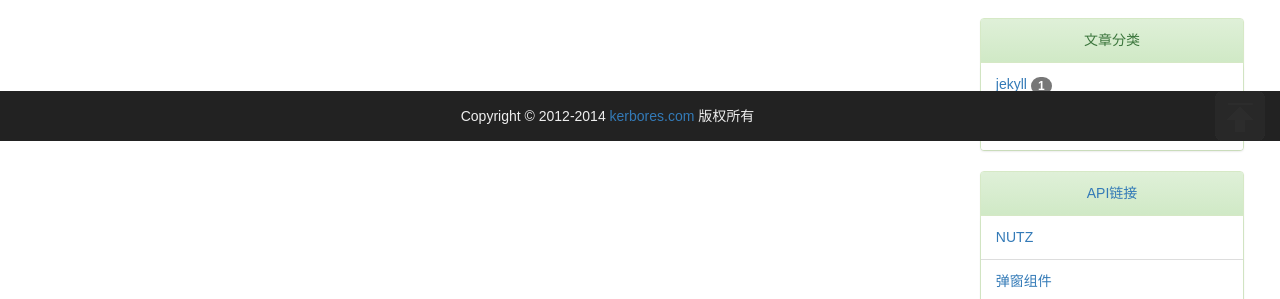
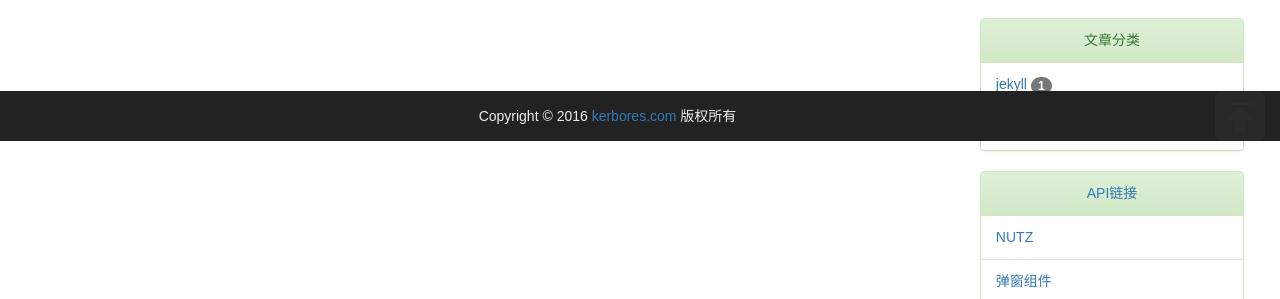
Before and after one commit to zccm/zccm.github.io, a Jekyll site: the page built from index.html, in a window 1280 px wide. Shown: the part 759-1058 px from the top of the page. Built offline with Jekyll 4.4.1, drawn with Linux system fonts in a browser that asks for light colours; nearby versions of some CDN libraries; the list of posts is cut into pages by our own code.

Commit message:
Update footer.html
更新版权信息

```diff
--- a/_includes/footer.html
+++ b/_includes/footer.html
@@ -1,4 +1,4 @@
 <div class="page-footer">
-		Copyright &copy; 2012-2014 <a href="http://www.kerbores.com">kerbores.com</a> 版权所有 <a class="to-top" title="返回顶部"> <span>返回顶部</span>
+		Copyright &copy; 2016 <a href="http://www.kerbores.com">kerbores.com</a> 版权所有 <a class="to-top" title="返回顶部"> <span>返回顶部</span>
 		</a>
 </div>
```
